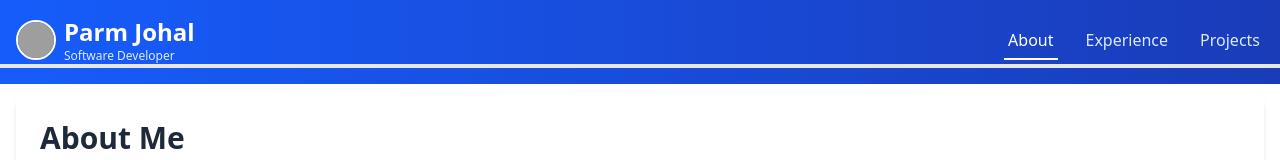
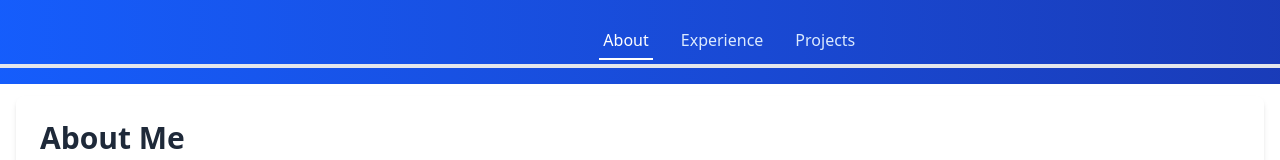
Before and after one commit to ParmbeerJohal/ParmbeerJohal.github.io, a React (Vite) app in the folder Portfolio-2.0/frontend/: page / in a window 1280 px wide. Shown: the top 160 px of the page. Built offline with nearby package versions, Linux system fonts and the light colour scheme; grey boxes are pictures that could not be loaded.

Commit message:
Make nav bar more dynamic

```diff
--- a/Portfolio-2.0/frontend/src/components/Header.jsx
+++ b/Portfolio-2.0/frontend/src/components/Header.jsx
@@ -1,8 +1,9 @@
-// src/components/Header.jsx
 import { useState, useEffect } from "react";
+import profilePic from "../assets/profile-photo.png";
 
 function Header() {
   const [scrolled, setScrolled] = useState(false);
+  const [showProfile, setShowProfile] = useState(false);
   const [activeSection, setActiveSection] = useState("about");
 
   // Handle scroll events for header styling and active section tracking
@@ -13,6 +14,14 @@ function Header() {
         setScrolled(true);
       } else {
         setScrolled(false);
+      }
+
+      // Check if we've scrolled past the profile picture in AboutMe
+      const aboutMeProfilePic = document.querySelector('#about .rounded-full');
+      if (aboutMeProfilePic) {
+        const profileRect = aboutMeProfilePic.getBoundingClientRect();
+        // Show the logo and name when the profile pic is fully out of view (top of pic is above viewport)
+        setShowProfile(profileRect.bottom < 0);
       }
 
       // Determine which section is currently in view
@@ -32,6 +41,8 @@ function Header() {
     };
 
     window.addEventListener("scroll", handleScroll);
+    // Run once on mount to set initial states
+    handleScroll();
     return () => window.removeEventListener("scroll", handleScroll);
   }, []);
 
@@ -53,11 +64,11 @@ function Header() {
       }`}
     >
       <div className="container mx-auto px-4 flex justify-between items-center">
-        {/* Logo and Name */}
-        <div className="flex items-center space-x-2">
+        {/* Logo and Name - conditionally rendered */}
+        <div className={`flex items-center space-x-2 transition-opacity duration-300 ${showProfile ? 'opacity-100' : 'opacity-0'}`}>
           <div className={`w-10 h-10 rounded-full overflow-hidden border-2 ${scrolled ? 'border-blue-500' : 'border-white'}`}>
             <img
-              src="/path/to/your/logo-or-avatar.png" // Replace with your image
+              src={profilePic}
               alt="Parm Johal"
               className="w-full h-full object-cover"
             />
@@ -69,7 +80,7 @@ function Header() {
         </div>
 
         {/* Navigation */}
-        <nav className="hidden md:flex">
+        <nav className={`hidden md:flex ${showProfile ? '' : 'mx-auto'}`}>
           <ul className="flex space-x-6">
             {[
               { id: 'about', label: 'About' },
```
